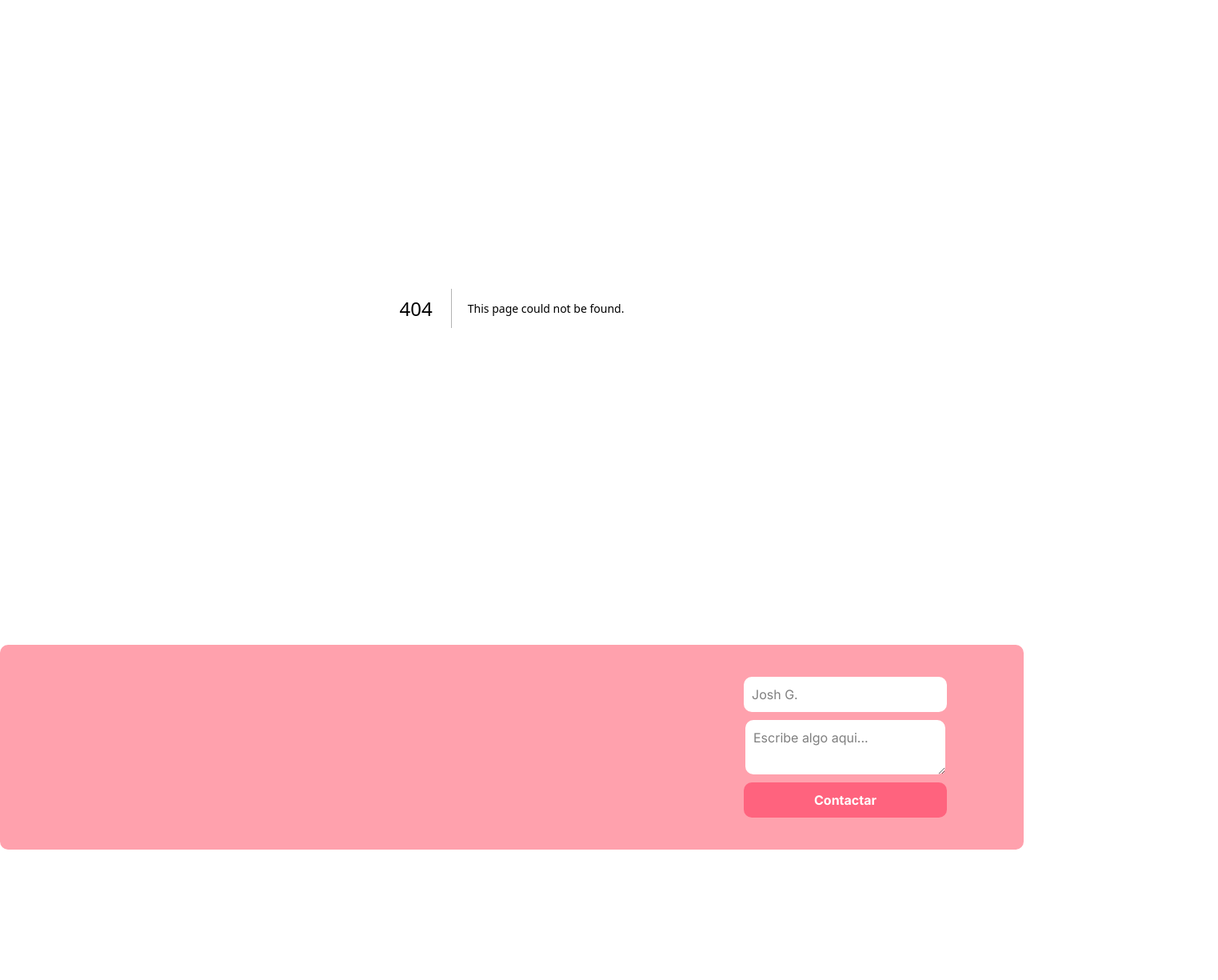
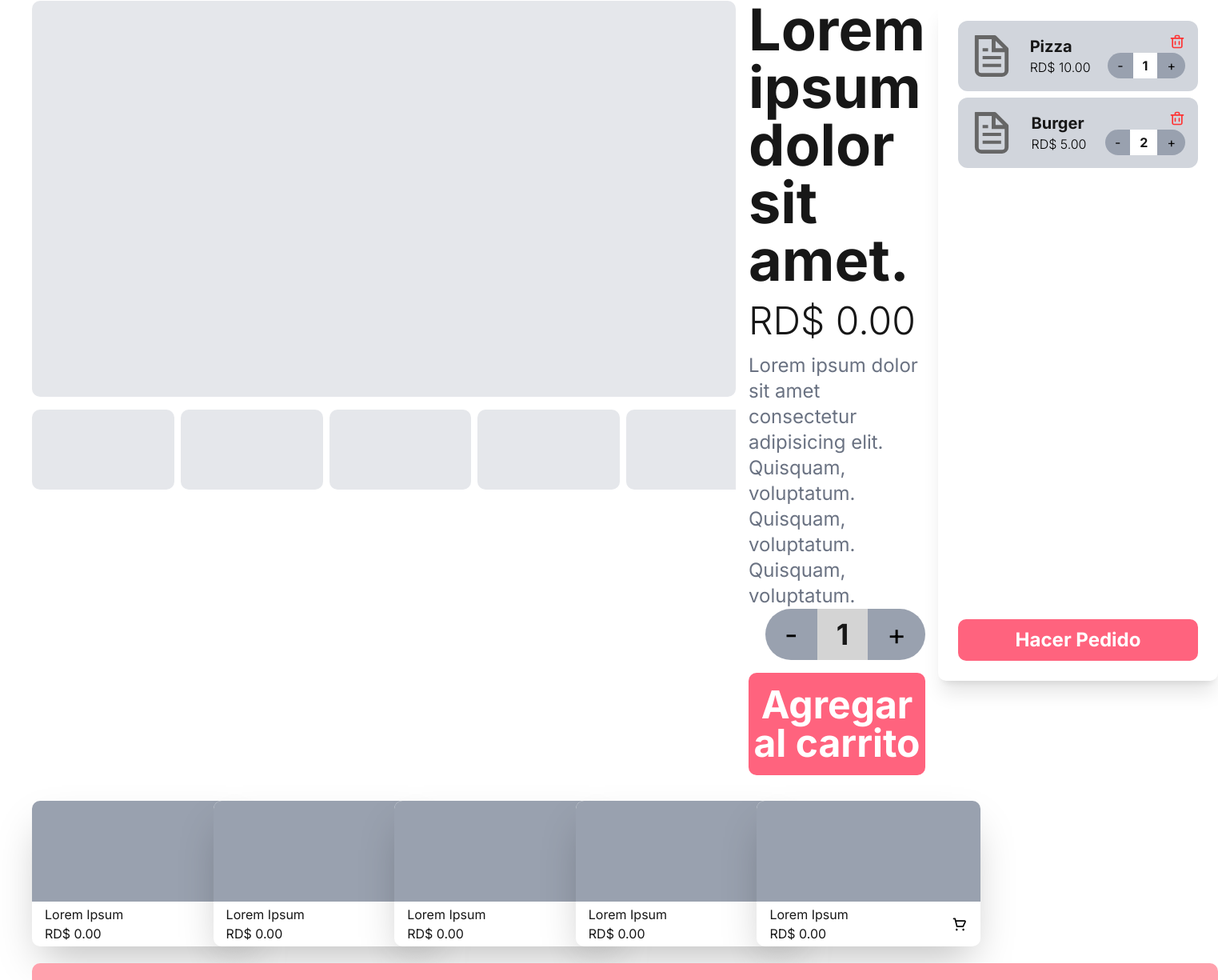
Before and after one commit to Briamco/las-monerias-de-briamna, a Next.js app: page /shop/1 in a window 1280 px wide. Before the commit this address had no page. Shown: the part 80-1305 px from the top of the page at 80% size, 1523 px wide, since content can reach past the window. Before the commit the page ends 1142 px from the top, so only its background shows below. Built offline with nearby package versions, Linux system fonts and the light colour scheme.

Commit message:
Add SVG icons for cart and trash; refactor button styles to use .btn class

```diff
--- a/src/app/globals.css
+++ b/src/app/globals.css
@@ -20,10 +20,10 @@ input[type="text"], input[type="email"], input[type="password"], input[type="num
   @apply bg-white rounded-[10px] p-[10px] min-w-[250px];
 }
 
-button {
+.btn {
   @apply bg-rose-400 text-white font-bold py-[10px] px-[16px] rounded-[10px];
 }
 
-button:hover {
+.btn:hover {
   @apply bg-rose-500 cursor-pointer;
 }
--- a/src/app/page.tsx
+++ b/src/app/page.tsx
@@ -1,4 +1,5 @@
 import Image from 'next/image'
+import Link from 'next/link'
 
 export default function Page() {
   return (
@@ -12,7 +13,7 @@ export default function Page() {
           <p className='text-2xl w-[414px] text-center'>
             ✨ Detalles únicos, hechos con amor Cada pieza es hecha a mano para llenar tu espacio de ternura.
           </p>
-          <button className='text-4xl mt-6'>Ver Productos</button>
+          <Link href='/shop' className='btn text-2xl mt-6 px-[16px] py-[10px]'>Ver Productos</Link>
         </div>
       </header>
       <div className="flex w-full items-center justify-around my-16">
--- /dev/null
+++ b/src/app/shop/[id]/page.tsx
@@ -0,0 +1,53 @@
+import Card from "../components/Card";
+import Cart from "../components/Cart";
+
+export default function Page({ params }: { params: { id: string } }) {
+  console.log("Product ID:", params.id);
+
+  return (
+    <div className="flex space-x-4 justify-between w-full">
+      <div>
+        <div className="flex space-x-4 mb-8">
+          <div className="space-y-4">
+            <article className="bg-gray-200 aspect-video w-220 rounded-[10px]"></article>
+            <div className="flex gap-2 overflow-x-scroll pr-8 max-w-220 [&::-webkit-scrollbar]:hidden ">
+              {Array.from({ length: 10 }).map((_, i) => (
+                <article key={i} className="bg-gray-200 aspect-video h-[100px] rounded-[10px]"></article>
+              ))}
+            </div>
+          </div>
+          <div className="flex flex-col justify-between">
+            <div>
+              <h1 className="text-7xl font-bold mb-4">Lorem ipsum dolor sit amet.</h1>
+              <p className="text-5xl font-light">RD$ 0.00</p>
+              <p className="text-gray-500 text-2xl mt-4">
+                Lorem ipsum dolor sit amet consectetur adipisicing elit. Quisquam, voluptatum. Quisquam, voluptatum.
+                Quisquam, voluptatum.
+              </p>
+            </div>
+            <div className="flex flex-col space-y-4 items-end">
+              <div className="flex items-center w-fit bg-gray-400 rounded-full overflow-hidden text-4xl">
+                <input type="button" className="px-6 py-3 text-black hover:bg-gray-500 cursor-pointer" value='-' />
+                <p className="bg-neutral-300 px-6 py-3 font-bold">1</p>
+                <input type="button" className="px-6 py-3 text-black hover:bg-gray-500 cursor-pointer" value='+' />
+              </div>
+              <button className="bg-rose-400 text-white font-bold w-full text-5xl py-4 rounded-[10px] hover:bg-rose-500 hover:cursor-pointer">
+                Agregar al carrito
+              </button>
+            </div>
+          </div>
+        </div>
+        <div className="grid grid-cols-5 gap-4">
+          {Array.from({ length: 5 }).map((_, i) => (
+            <Card key={i} />
+          ))}
+        </div>
+      </div>
+      <div className="w-auto">
+        <div className="sticky top-8">
+          <Cart />
+        </div>
+      </div>
+    </div>
+  )
+}
--- /dev/null
+++ b/src/app/shop/components/Card.tsx
@@ -0,0 +1,26 @@
+'use client'
+
+import Image from "next/image";
+import { redirect } from "next/navigation";
+
+export default function Card() {
+  return (
+    <article onClick={() => redirect('/shop/1')} className="w-[280px] h-fit bg-white shadow-2xl rounded-[10px] flex flex-col items-center justify-between transition-all duration-300 hover:scale-105 cursor-pointer">
+      <div className="w-full h-[126px] bg-gray-400 rounded-t-[10px]"></div>
+      <div className="flex items-center justify-between w-full px-4 py-1">
+        <div>
+          <h1>Lorem Ipsum</h1>
+          <p>RD$ 0.00</p>
+        </div>
+        <button className="transition-all duration-300 hover:scale-110 cursor-pointer">
+          <Image
+            src="/icons/cart.svg"
+            alt="Pizza"
+            width={20}
+            height={20}
+          />
+        </button>
+      </div>
+    </article>
+  )
+}
--- /dev/null
+++ b/src/app/shop/components/Cart.tsx
@@ -0,0 +1,66 @@
+'use client'
+import Image from 'next/image'
+import { useEffect, useState } from "react";
+
+type CartItem = {
+  name: string;
+  price: number;
+  cantity?: number;
+  image?: string;
+};
+
+const CartMock: CartItem[] = [{ name: "Pizza", price: 10, cantity: 1 }, { name: "Burger", price: 5, cantity: 2 }];
+
+export default function Cart() {
+  const [cart, setCart] = useState<CartItem[]>();
+
+  useEffect(() => {
+    setCart(CartMock);
+  }, []);
+
+  return (
+    <div className="flex flex-col items-center justify-between w-[350px] h-[850px] shadow-xl rounded-[10px] p-[25px]">
+      <div className="space-y-2 w-full h-full">
+        {
+          cart?.length ?
+            cart.map((item, index) => (
+              <div key={index} className="flex items-center justify-between bg-gray-300 rounded-xl p-4 w-full max-w-md">
+                <Image
+                  src={item.image || "/file.svg"}
+                  alt={item.name}
+                  width={52}
+                  height={52}
+                  className="rounded-md"
+                />
+
+                <div className="flex flex-col px-4">
+                  <span className="font-bold text-xl">{item.name}</span>
+                  <span className="text-black text-[16px] font-light">RD$ {item.price}.00</span>
+                </div>
+
+                <div className="flex flex-col space-y-1 items-end">
+                  <button>
+                    <Image src="/icons/trash.svg" alt="Trash icon" width={20} height={20} />
+                  </button>
+
+                  <div className="flex items-center bg-gray-400 rounded-full overflow-hidden">
+                    <input type="button" className="px-3 py-1 text-black hover:bg-gray-500 cursor-p" value='-' />
+                    <p className="bg-white px-3 py-1 font-bold">{item.cantity || 0}</p>
+                    <input type="button" className="px-3 py-1 text-black hover:bg-gray-500 cursor-p" value='+' />
+                  </div>
+                </div>
+              </div>
+
+            ))
+            : (
+              <>
+                <h1 className="text-2xl font-bold">Carrito</h1>
+                <p className="mt-4 text-lg text-center">Tu carrito está vacío.</p>
+              </>
+            )
+        }
+      </div>
+      <button className="btn w-full text-2xl">Hacer Pedido</button>
+    </div>
+  );
+}
--- a/src/app/shop/page.tsx
+++ b/src/app/shop/page.tsx
@@ -1,3 +1,29 @@
+import Card from "./components/Card";
+import Cart from "./components/Cart";
+
 export default function Page() {
-  return <h1>Hello, Shop!</h1>
+  return (
+    <div className="flex space-x-4 justify-between w-full">
+      <div>
+        <div className="flex items-center gap-2 mb-4 overflow-x-scroll [&::-webkit-scrollbar]:hidden pr-8 max-w-[1450px]">
+          {Array.from({ length: 20 }).map((_, i) => (
+            <article
+              key={i}
+              className="rounded-full bg-rose-300 text-white px-4 py-2 text-center text-sm font-bold cursor-pointer hover:bg-rose-400"
+            >Category</article>
+          ))}
+        </div>
+        <div className="grid grid-cols-5 gap-4">
+          {Array.from({ length: 50 }).map((_, i) => (
+            <Card key={i} />
+          ))}
+        </div>
+      </div>
+      <div className="w-auto">
+        <div className="sticky top-8">
+          <Cart />
+        </div>
+      </div>
+    </div>
+  )
 }
--- a/src/components/Footer.tsx
+++ b/src/components/Footer.tsx
@@ -5,7 +5,7 @@ export default function Footer() {
       <form className="flex flex-col items-center justify-center space-y-[10px]">
         <input type="text" placeholder="Josh G." />
         <textarea placeholder="Escribe algo aqui..."></textarea>
-        <button className="text-[16px] w-full">Contactar</button>
+        <button className="btn text-[16px] w-full">Contactar</button>
       </form>
     </footer>
   )
```
Also changed, not shown: public/icons/cart.svg (added), public/icons/trash.svg (added).
